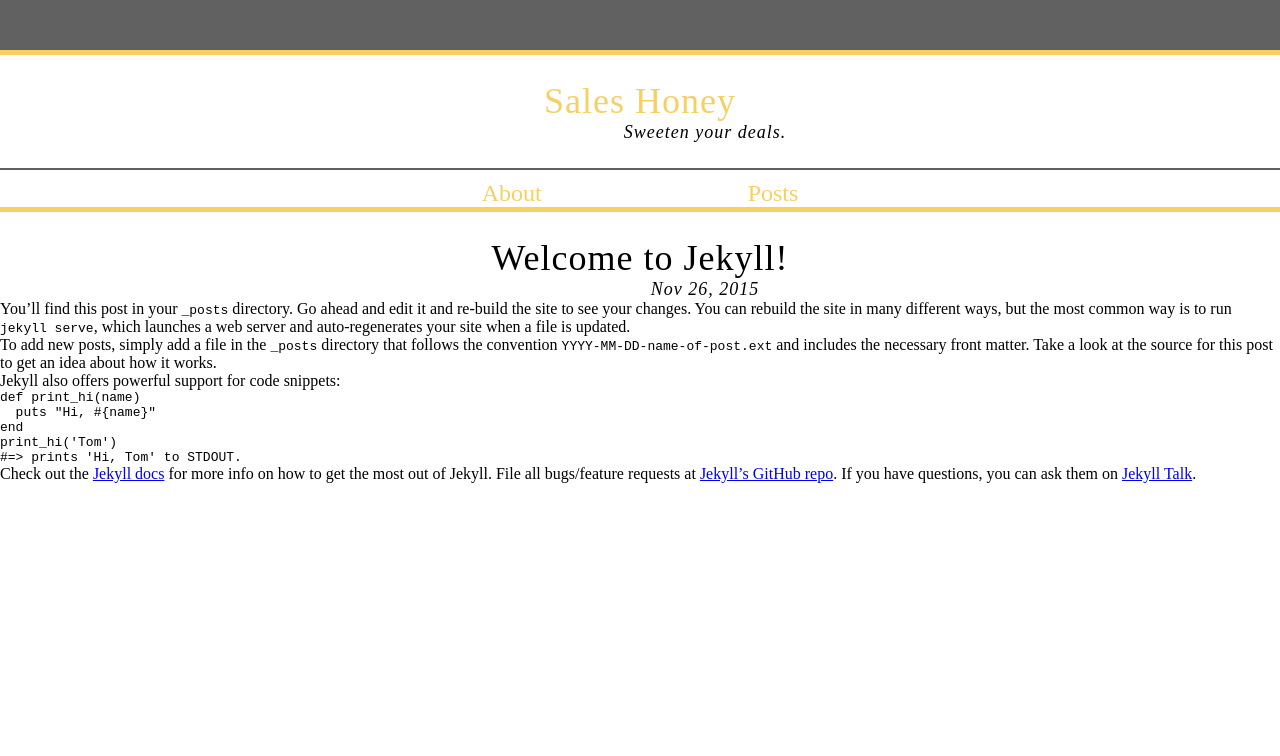
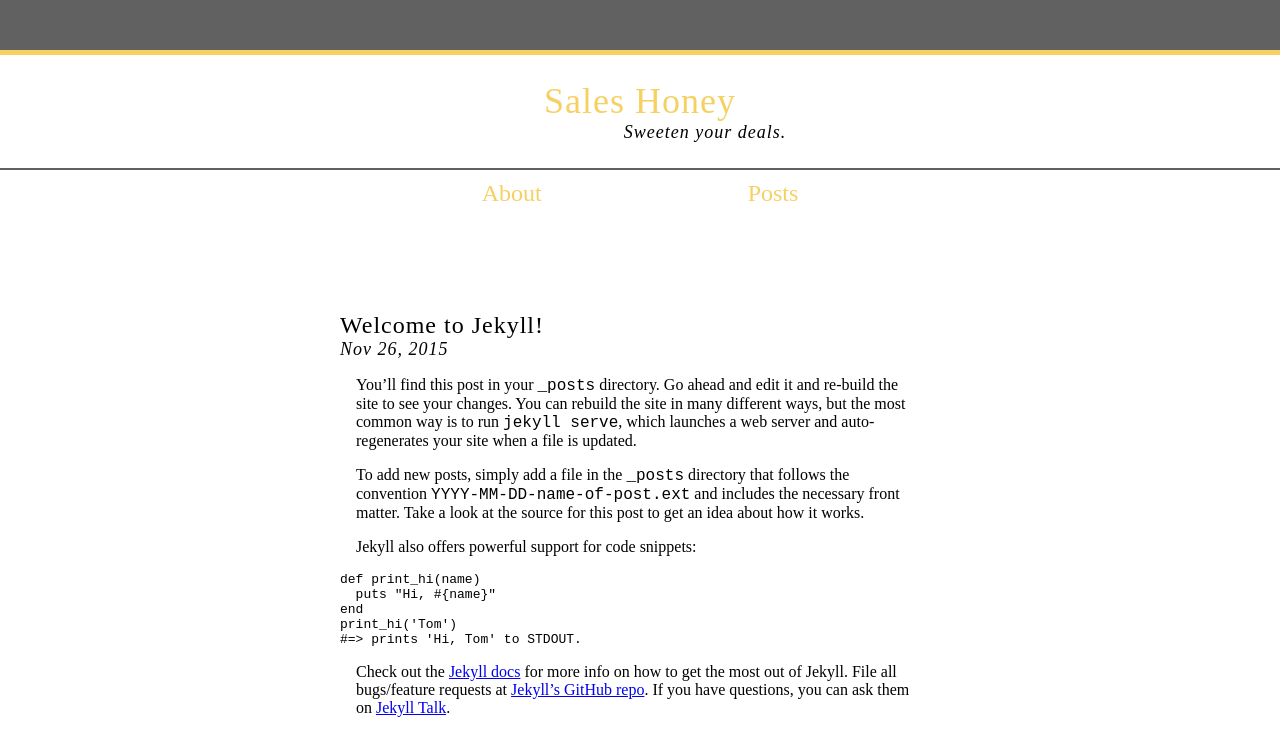
Before and after one commit to lindseymere/lindseymere.github.io, a Jekyll site: the page built from _posts/2015-11-26-welcome-to-jekyll.markdown, in a window 1280 px wide. Shown: the top 756 px of the page. Built offline with Jekyll 4.4.1, drawn with Linux system fonts in a browser that asks for light colours.

Commit message:
layout styling

```diff
--- a/_layouts/post.html
+++ b/_layouts/post.html
@@ -1,15 +1,17 @@
 ---
 layout: default
 ---
-<article class="post" itemscope itemtype="http://schema.org/BlogPosting">
-
+<article class="post">
   <header class="post-header">
-    <h1 class="post-title" itemprop="name headline">{{ page.title }}</h1>
-    <p class="post-meta"><time datetime="{{ page.date | date_to_xmlschema }}" itemprop="datePublished">{{ page.date | date: "%b %-d, %Y" }}</time>{% if page.author %} • <span itemprop="author" itemscope itemtype="http://schema.org/Person"><span itemprop="name">{{ page.author }}</span></span>{% endif %}</p>
+    <h1 class="post-title">{{ page.title }}</h1>
+    <p class="post-meta">
+      <time datetime="{{ page.date | date_to_xmlschema }}">
+        {{ page.date | date: "%b %-d, %Y" }}
+        </time>
+    </p>
   </header>
 
-  <div class="post-content" itemprop="articleBody">
+  <div class="post-content">
     {{ content }}
   </div>
-
 </article>
--- a/css/main.sass
+++ b/css/main.sass
@@ -15,6 +15,12 @@
 
 body
   border-top: 50px solid $gray
+
+p
+  font-size: 16px
+  font-family: pt serif
+  color: $black
+  margin: 1em
 
 header h1
   font-size: 36px
@@ -35,6 +41,7 @@
   color: $black
   letter-spacing: 1px
   text-indent: 130px
+  margin: 0
 
 header a
   text-decoration: none
@@ -50,6 +57,7 @@
 nav ul
   text-align: center
   margin-top: 10px
+  margin-bottom: 80px
 
 nav li
   display: inline
@@ -57,3 +65,40 @@
   font-size: 24px
   margin: 100px
   color: $gold
+
+ul.post-list
+  max-width: 600px
+  margin: auto
+  list-style: none
+  font-family: pt serif
+
+ul span.post-meta
+  font-size: 13px
+  color: $gray
+
+
+ul h2 a
+  font-size: 20px
+  color: $black
+  text-decoration: none
+  line-height: 32px
+
+ul .container
+  padding: 20px 0px 20px
+
+.rss-subscribe
+  text-align: center
+
+article
+  margin: auto
+  max-width: 600px
+
+article h1
+  border: none
+  text-align: left
+  font-size: 24px
+
+
+p.post-meta
+  text-align: left
+  text-indent: 0px
```
Also changed, not shown: index.html (+3 -6 lines).
